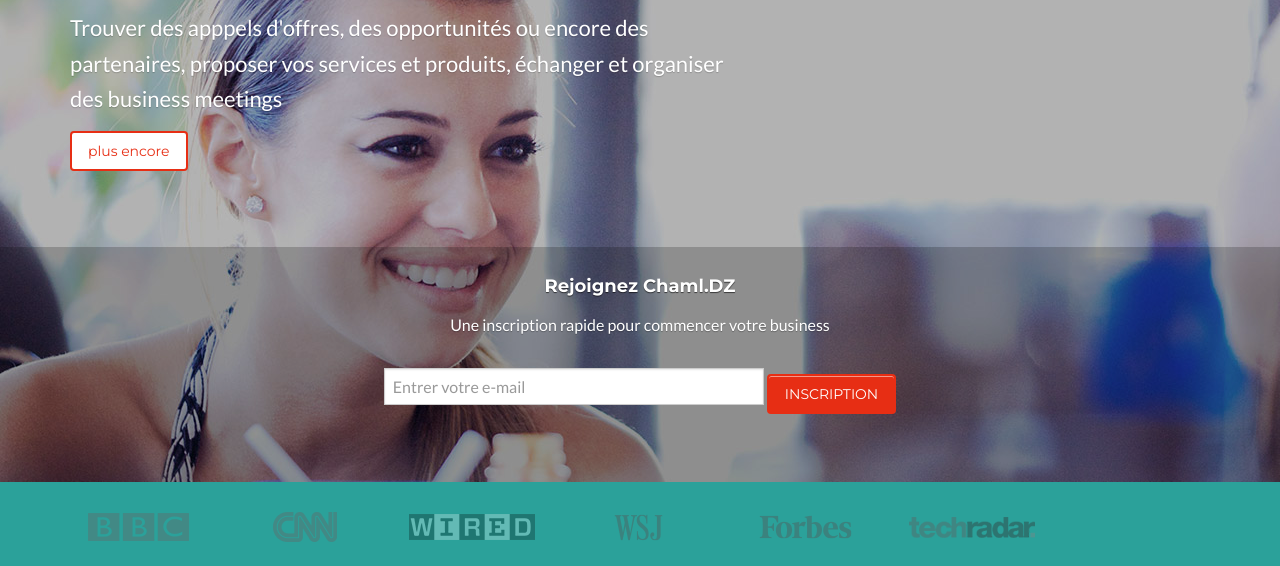
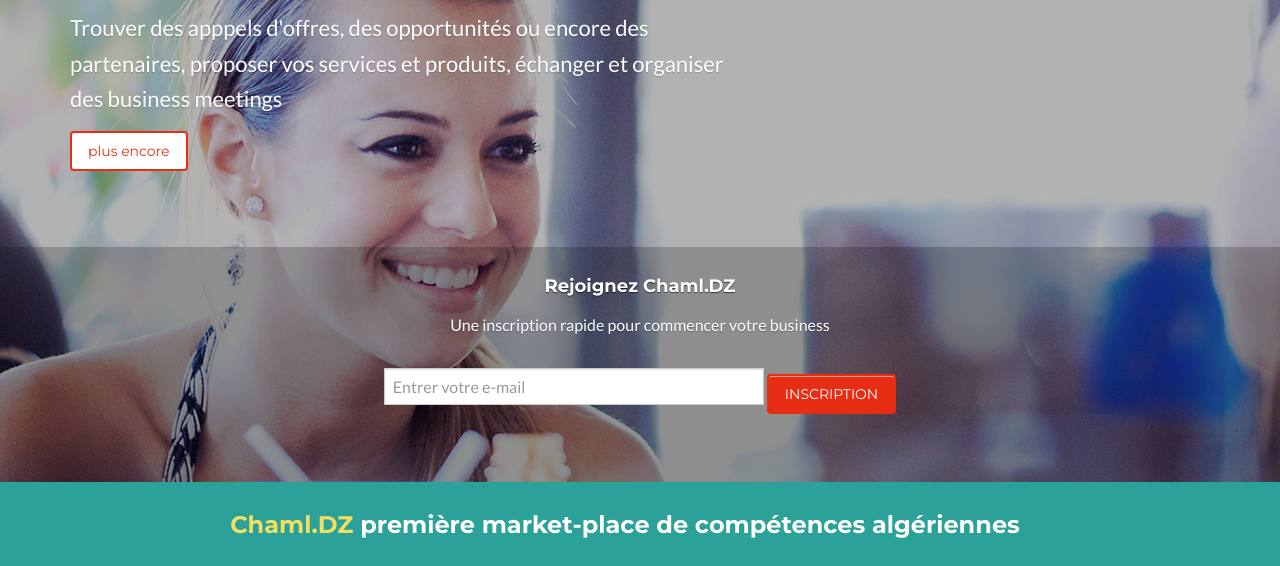
Before and after one commit to hamroune/trackup, a website: page sources/index.html in a window 1280 px wide. Shown: the part 213-779 px from the top of the page. Drawn offline with Linux system fonts and the light colour scheme; files that its build step writes are made by us from their sources; some icons are missing; files whose address does not match are found by name.

Commit message:
changement mineur

```diff
--- a/sources/index.html
+++ b/sources/index.html
@@ -94,16 +94,9 @@
         <!-- ******PRESS****** -->
         <div class="press">
             <div class="container text-center">
-                <div class="row">
-                    <ul class="list-unstyled">
-                        <li class="col-md-2 col-sm-4 col-xs-6"><a href="#"><img class="img-responsive" src="/img/press-1.png" alt=""></a></li>
-                        <li class="col-md-2 col-sm-4 col-xs-6"><a href="#"><img class="img-responsive" src="/img/press-2.png" alt=""></a></li>
-                        <li class="col-md-2 col-sm-4 col-xs-6 xs-break"><a href="#"><img class="img-responsive" src="/img/press-3.png" alt=""></a></li>
-                        <li class="col-md-2 col-sm-4 col-xs-6 sm-break"><a href="#"><img class="img-responsive" src="/img/press-4.png" alt=""></a></li>
-                        <li class="col-md-2 col-sm-4 col-xs-6 xs-break"><a href="#"><img class="img-responsive" src="/img/press-5.png" alt=""></a></li>
-                        <li class="col-md-2 col-sm-4 col-xs-6"><a href="#"><img class="img-responsive" src="/img/press-6.png" alt=""></a></li>
-                    </ul>
-                </div>
+                <h3 class="row" style="color: white;">
+                   <span style="color: #F0DF61;">Chaml.DZ</span> première market-place de compétences algériennes
+                </h3>
             </div>
         </div><!--//press-->
 
```
